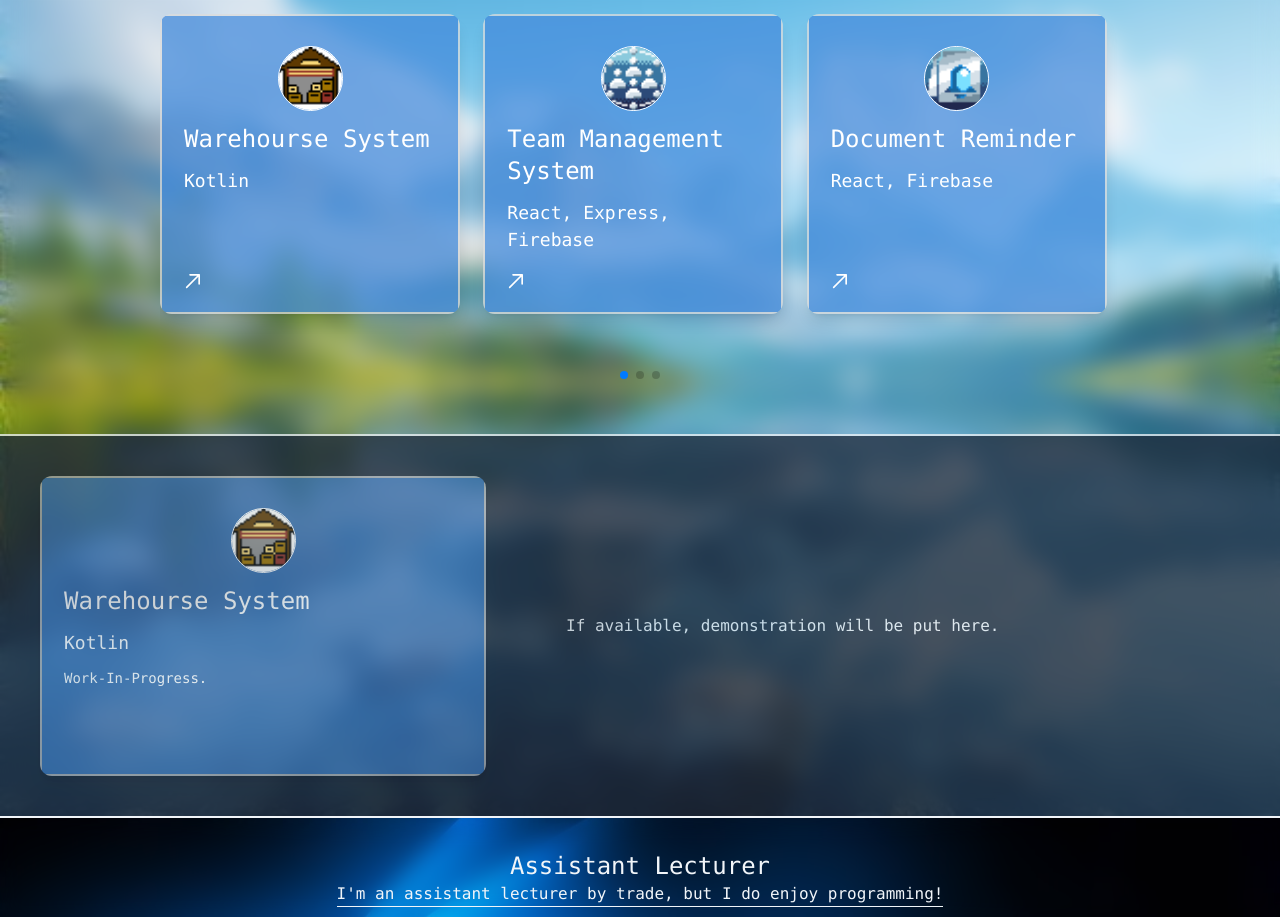
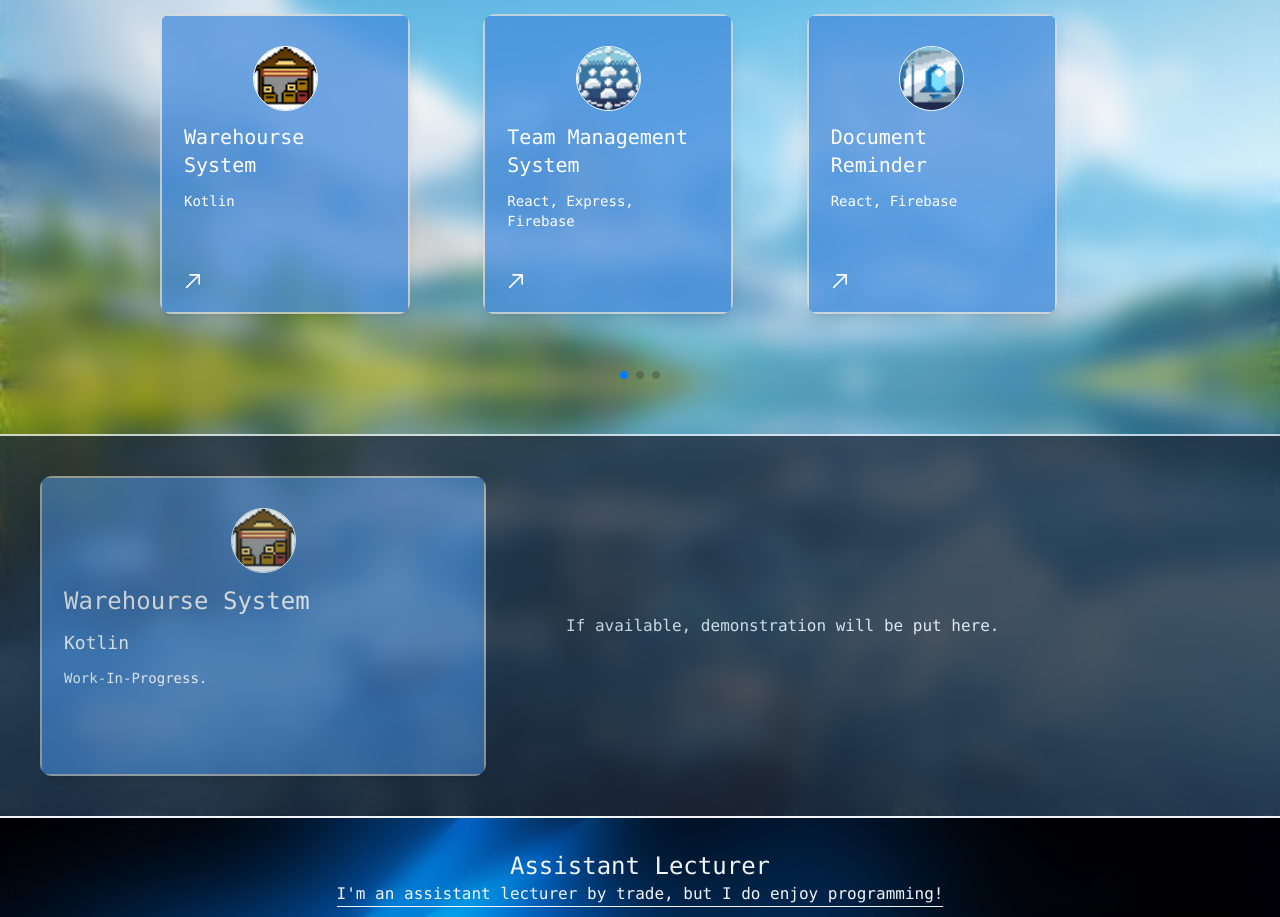
Before and after one commit to XrayenJN/PersonalWebsite, a React (Vite) app: page / in a window 1280 px wide. Shown: the part 780-1697 px from the top of the page. Built offline with nearby package versions, Linux system fonts and the light colour scheme.

Commit message:
fix: adjust the size of the card dinamically

```diff
--- a/src/components/mainpage/Project.jsx
+++ b/src/components/mainpage/Project.jsx
@@ -26,7 +26,7 @@ const Project = () => {
           className="p-10 flex items-center justify-center flex-col h-fit border-t-2">
           <Swiper
             breakpoints={{
-              500: {
+              550: {
                 slidesPerView: 2,
                 spaceBetween: 10,
               },
@@ -48,7 +48,7 @@ const Project = () => {
           >
             {ProjectsData.map((item) => (
               <SwiperSlide onClick={() => setChosenProject(item)}key={item.title}>
-                <div className="flex flex-col gap-10 mb-20 group relative shadow-lg text-white rounded-xl px-6 py-8 h-[300px] w-[200px] lg:h-[300px] lg:w-[300px] overflow-hidden cursor-pointer">
+                <div className="flex flex-col gap-10 mb-10 lg:mb-20 group relative shadow-lg text-white rounded-xl px-6 py-8 overflow-hidden cursor-pointer h-[250px] w-[200px] lg:h-[300px] lg:w-[250px] font-size-2xl">
                   <div
                     className="absolute inset-0 bg-cover bg-center bg-blue-400 opacity-70 border-2"
                   />
@@ -58,8 +58,8 @@ const Project = () => {
                       <img src={item.icon} alt="" width={65} height={65}
                       className='rounded-full w-half border-1 border-white' />
                     </div>
-                    <h1 className="text-xl lg:text-2xl">{item.title} </h1>
-                    <p className="lg:text-[18px]">{item.content} </p>
+                    <h1 className="text-m lg:text-xl">{item.title} </h1>
+                    <p className="text-xs lg:text-sm">{item.content} </p>
                   </div>
                   <RxArrowTopRight className="absolute bottom-5 left-5 w-[25px] h-[25px] text-white group-hover:text-blue-500 group-hover:rotate-45 duration-100" />
                 </div>
```
